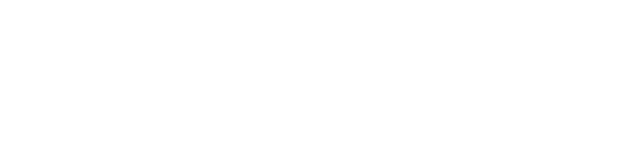
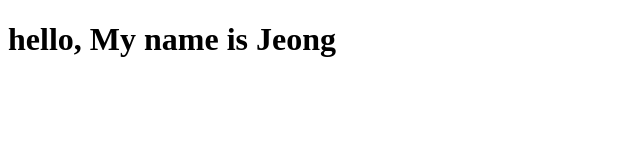
Before and after one commit to jeongsul-A/AboutMe, a plain HTML site: page index.html in a window 1280 px wide. Shown: the whole page, without its empty margins (0-640 px from the left). Drawn offline with Linux system fonts and the light colour scheme.

Commit message:
Update index.html
test

```diff
--- a/index.html
+++ b/index.html
@@ -6,5 +6,6 @@
 	<title>About Me</title>
 </head>
 <body>
+	<h1>hello, My name is Jeong</h1>
 </body>
 </html>
```
